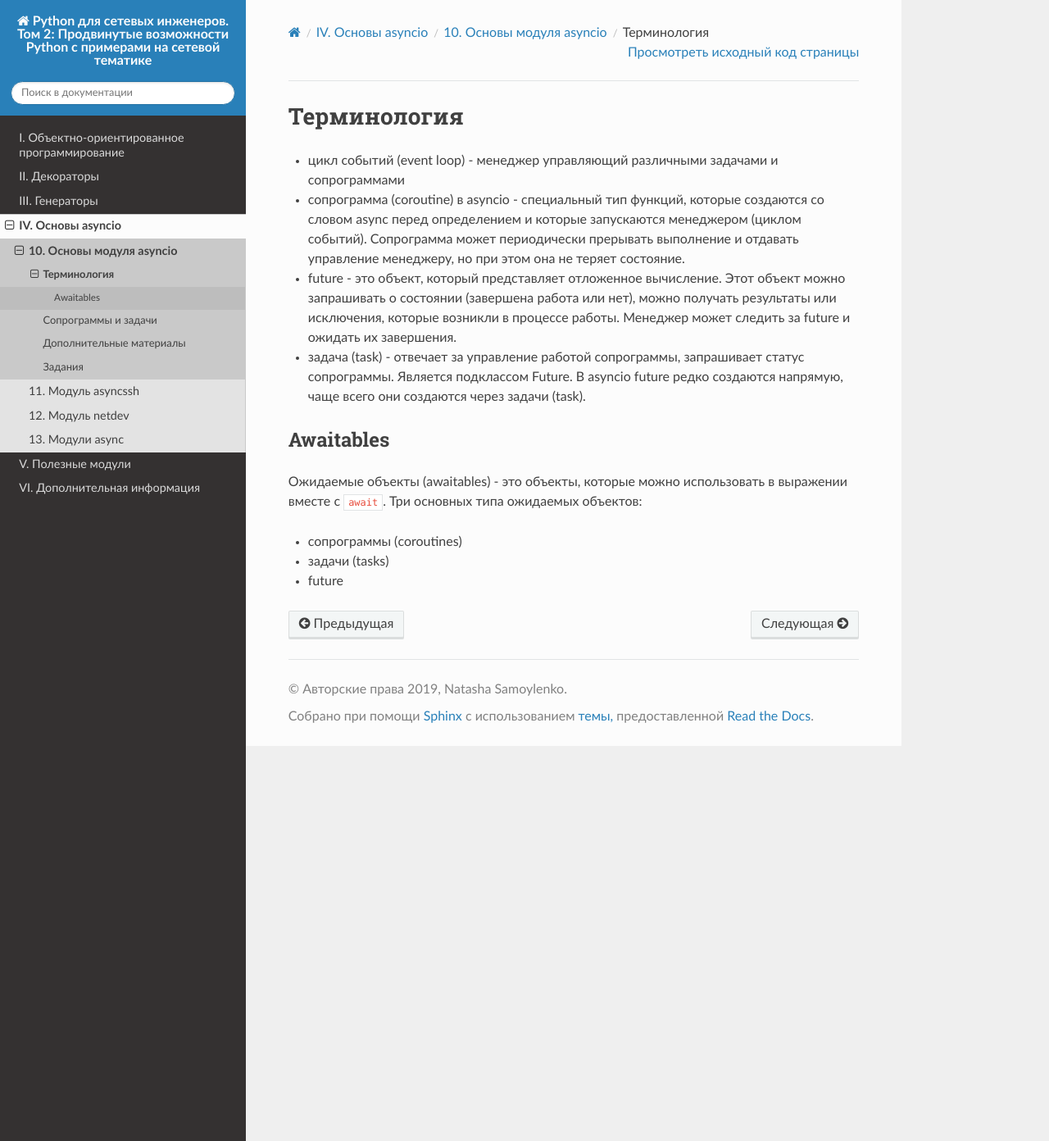
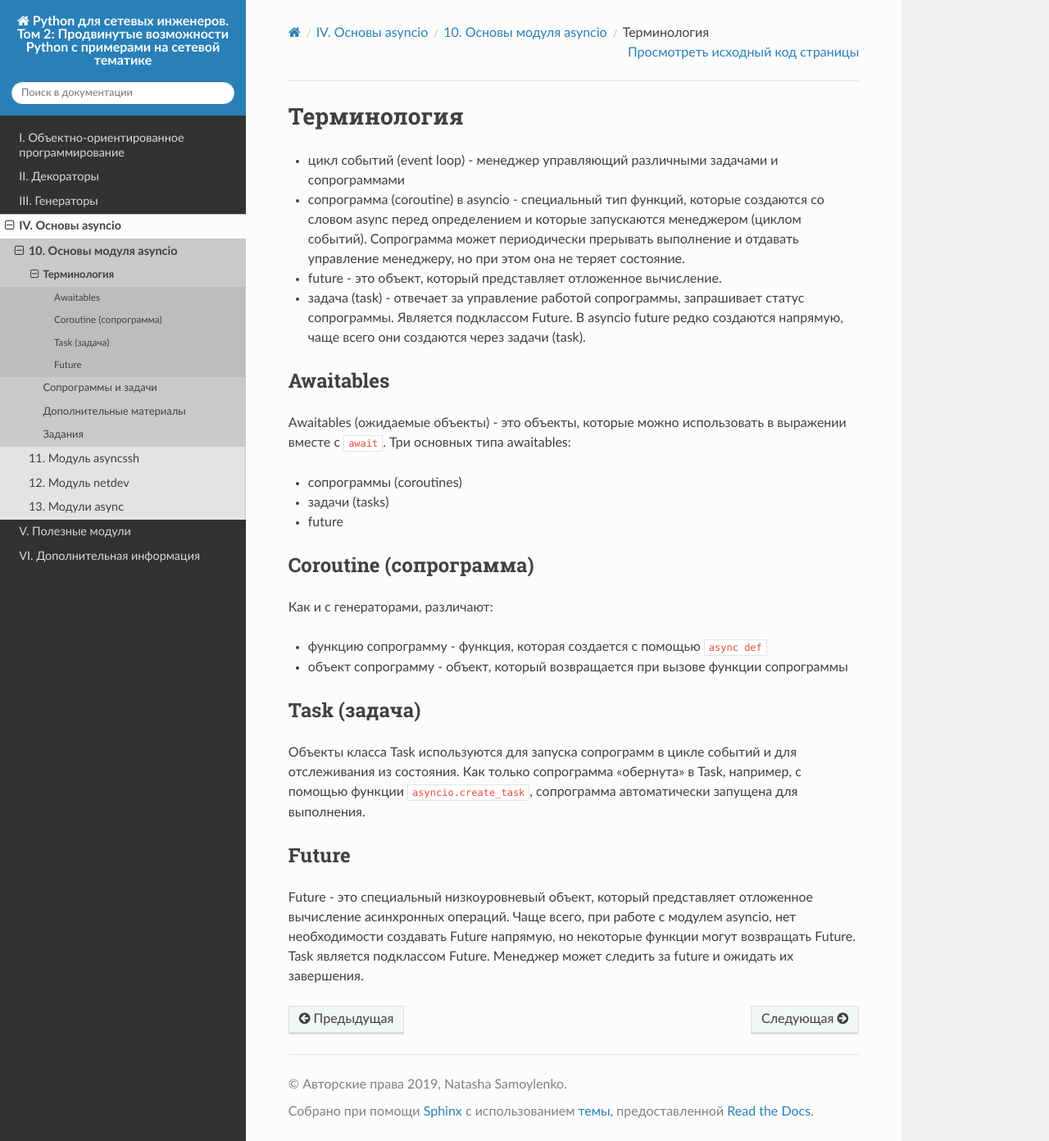
Before and after one commit to natenka/advpyneng-book, a Sphinx documentation site: the page built from docs/source/book/10_asyncio_basics/terms.rst, in a window 1280 px wide and 1392 px high. Shown: the whole window at 82% size. Built offline with Sphinx 7.4.7 and the Read the Docs theme 2.0.0, drawn with Linux system fonts in a browser that asks for light colours; pages that are not in the unit, such as notebooks, are missing from menus.

Commit message:
asyncio draft

```diff
--- a/docs/source/book/10_asyncio_basics/terms.rst
+++ b/docs/source/book/10_asyncio_basics/terms.rst
@@ -7,9 +7,6 @@
   менеджером (циклом событий). Сопрограмма может периодически прерывать выполнение
   и отдавать управление менеджеру, но при этом она не теряет состояние.
 * future - это объект, который представляет отложенное вычисление.
-  Этот объект можно запрашивать о состоянии (завершена работа или нет),
-  можно получать результаты или исключения, которые возникли в процессе работы.
-  Менеджер может следить за future и ожидать их завершения.
 * задача (task) - отвечает за управление работой сопрограммы, запрашивает статус
   сопрограммы. Является подклассом Future. В asyncio future редко создаются напрямую,
   чаще всего они создаются через задачи (task).
@@ -18,9 +15,35 @@
 Awaitables
 ~~~~~~~~~~
 
-Ожидаемые объекты (awaitables) - это объекты, которые можно использовать в выражении
-вместе с ``await``. Три основных типа ожидаемых объектов:
+Awaitables (ожидаемые объекты) - это объекты, которые можно использовать в выражении
+вместе с ``await``. Три основных типа awaitables:
 
 * сопрограммы (coroutines)
 * задачи (tasks)
 * future
+
+
+Coroutine (сопрограмма)
+~~~~~~~~~~~~~~~~~~~~~~~
+
+Как и с генераторами, различают:
+
+* функцию сопрограмму - функция, которая создается с помощью ``async def``
+* объект сопрограмму - объект, который возвращается при вызове функции сопрограммы
+
+Task (задача)
+~~~~~~~~~~~~~
+
+Объекты класса Task используются для запуска сопрограмм в цикле событий и для отслеживания
+из состояния. Как только сопрограмма "обернута" в Task, например, с помощью функции
+``asyncio.create_task``, сопрограмма автоматически запущена для выполнения.
+
+
+Future
+~~~~~~
+
+Future - это специальный низкоуровневый объект, который представляет отложенное
+вычисление асинхронных операций. Чаще всего, при работе с модулем asyncio, нет
+необходимости создавать Future напрямую, но некоторые функции могут возвращать Future.
+Task является подклассом Future.
+Менеджер может следить за future и ожидать их завершения.
```
Also changed, not shown: docs/source/book/10_asyncio_basics/basics.rst (+6 -1 lines).
